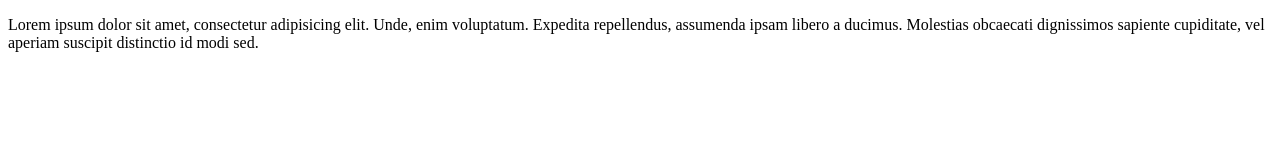
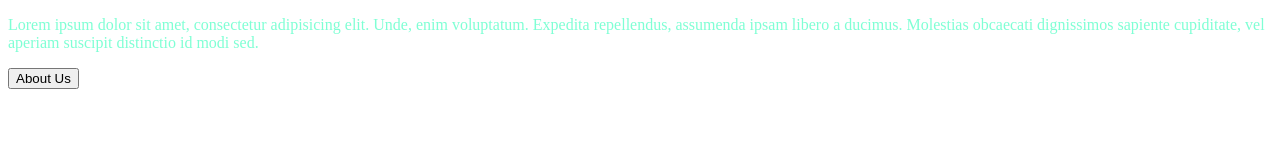
Before and after one commit to kiran-sehar/2nd-Website, a plain HTML site: page index.html in a window 1280 px wide. Drawn offline with Linux system fonts and the light colour scheme.

Commit message:
Added Something New

```diff
--- a/index.html
+++ b/index.html
@@ -4,8 +4,12 @@
     <meta charset="UTF-8">
     <meta name="viewport" content="width=device-width, initial-scale=1.0">
     <title>Document</title>
+    <link rel="stylesheet" href="style.css">
 </head>
 <body>
     <p>Lorem ipsum dolor sit amet, consectetur adipisicing elit. Unde, enim voluptatum. Expedita repellendus, assumenda ipsam libero a ducimus. Molestias obcaecati dignissimos sapiente cupiditate, vel aperiam suscipit distinctio id modi sed.</p>
+     <button>About Us</button>
+     <img src="" alt="">
+
 </body>
 </html>
--- a/style.css
+++ b/style.css
@@ -0,0 +1,3 @@
+p{
+    color: aquamarine;
+}
```
